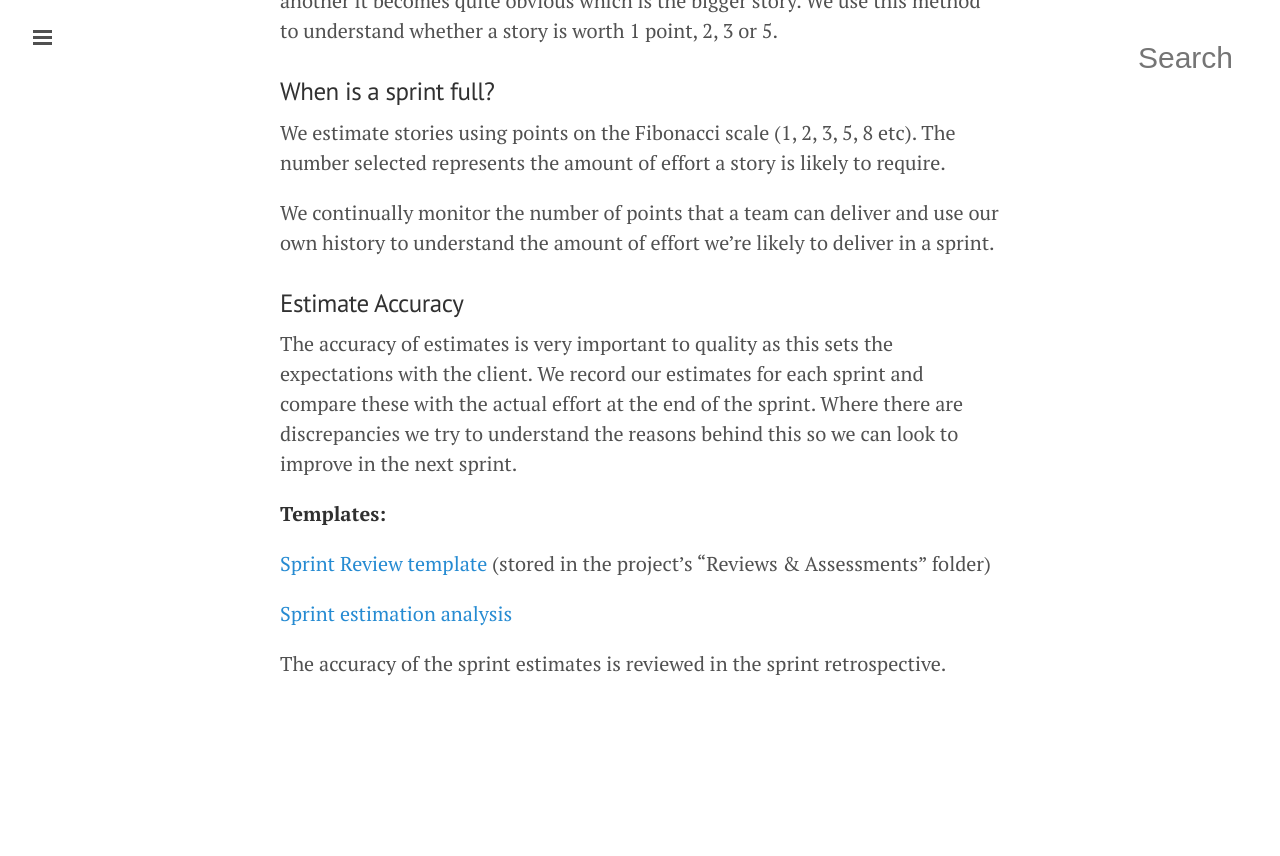
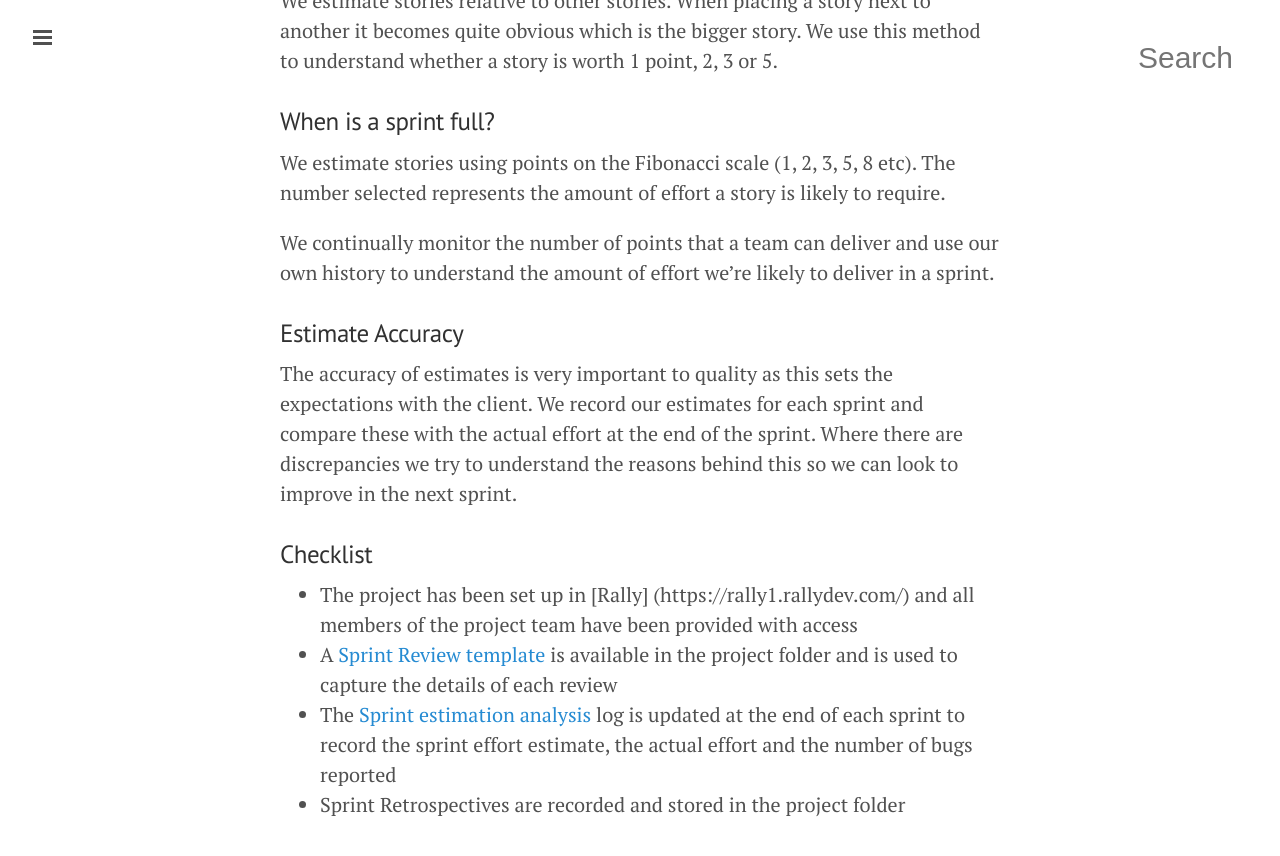
Before and after one commit to tormi/WunderWay, a Jekyll site: the page built from delivering-projects/backlogs-and-planning.md, in a window 1280 px wide and 900 px high, scrolled down 2412 px. Shown: the top 856 px of the window. Built offline with Jekyll 4.4.1, drawn with Linux system fonts in a browser that asks for light colours; nearby versions of some CDN libraries; Markdown is read by kramdown in place of the engine named in the settings; before the commit the page ends 3171 px from its top, so only the background shows below that; some of the changed text lies outside the part shown.

Commit message:
Update backlogs-and-planning.md
added a checklist

```diff
--- a/delivering-projects/backlogs-and-planning.md
+++ b/delivering-projects/backlogs-and-planning.md
@@ -6,7 +6,7 @@ tags:
 title: Backlogs and Planning
 ---
 
-Project requirements are documented in **backlogs**. There is the overall **product backlog** that contains all requirements. We also create **sprint backlogs** that contain the requirements for each iteration.
+Project requirements are documented in **backlogs**. There is the overall **product backlog** that contains all requirements. We also create **sprint backlogs** that contain the requirements for each iteration. We use [Rally](https://rally1.rallydev.com/) to manage the backlogs.
 
 Requirements are written as **user stories** using the format:
 
@@ -60,15 +60,13 @@ We estimate stories using points on the Fibonacci scale (1, 2, 3, 5, 8 etc). The
 
 We continually monitor the number of points that a team can deliver and use our own history to understand the amount of effort we're likely to deliver in a sprint.
 
-
 ###Estimate Accuracy
 
 The accuracy of estimates is very important to quality as this sets the expectations with the client. We record our estimates for each sprint and compare these with the actual effort at the end of the sprint. Where there are discrepancies we try to understand the reasons behind this so we can look to improve in the next sprint.
 
-**Templates:**
+###Checklist
 
-[Sprint Review template](https://docs.google.com/a/wunderkraut.com/document/d/167EKxkkrc0oQeOaz-V2qJ9jOpCEAxCzr4ibatu5nCbU/edit) (stored in the project's “Reviews & Assessments” folder)
-
-[Sprint estimation analysis](https://docs.google.com/a/wunderkraut.com/spreadsheets/d/1KlAqn9m7MSii7DpfgO9iCDYoP7L547PfK4xiotDTr20/edit#gid=0)
-
-The accuracy of the sprint estimates is reviewed in the sprint retrospective.
+ - The project has been set up in [Rally] (https://rally1.rallydev.com/) and all members of the project team have been provided with access
+ - A [Sprint Review template](https://docs.google.com/a/wunderkraut.com/document/d/167EKxkkrc0oQeOaz-V2qJ9jOpCEAxCzr4ibatu5nCbU/edit) is available in the project folder and is used to capture the details of each review
+ - The [Sprint estimation analysis](https://docs.google.com/a/wunderkraut.com/spreadsheets/d/1KlAqn9m7MSii7DpfgO9iCDYoP7L547PfK4xiotDTr20/edit#gid=0) log is updated at the end of each sprint to record the sprint effort estimate, the actual effort and the number of bugs reported
+ - Sprint Retrospectives are recorded and stored in the project folder
```
